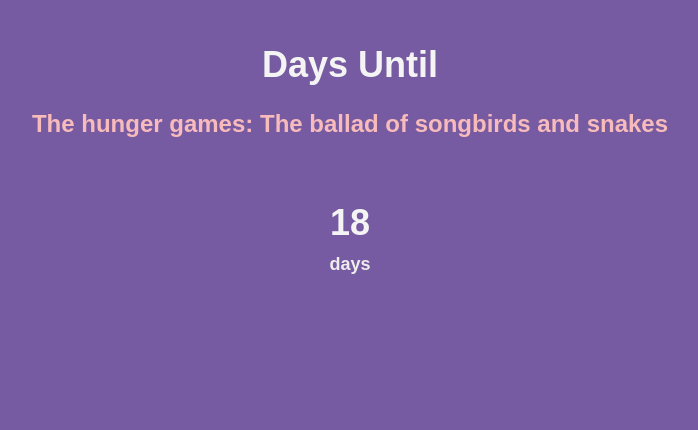
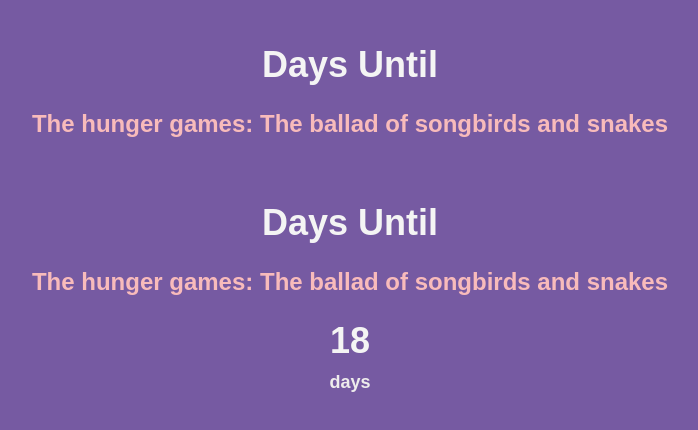
Before and after one commit to KaroGil/daysUntilDate, a React (Create React App) app: page / in a window 1280 px wide. Shown: the top 430 px of the page, without its empty margins (290-988 px from the left). Built offline with nearby package versions, Linux system fonts and the light colour scheme.

Commit message:
since added

```diff
--- a/src/components/DaysUntil.js
+++ b/src/components/DaysUntil.js
@@ -1,6 +1,8 @@
 import React from 'react';
 
 export const DaysUntil = (date) => {
+
+   const movie = "The hunger games: The ballad of songbirds and snakes"
 
     // calculation of days remaining
     const targetDate = new Date(date.date);
@@ -10,7 +12,9 @@
 
   return (
     <div className="App">
-      { daysRemaining==0 ? <h1 id='remaining'>Today</h1> : <h1 id='remaining'>{daysRemaining}</h1>}
+      {daysRemaining < 0 ? <h1>Days Since</h1> : <h1>Days Until</h1>}
+      <h2>{movie}</h2>
+      { daysRemaining === 0 ? <h1 id='remaining'>Today</h1> : <h1 id='remaining'>{daysRemaining}</h1>}
     </div>
   );
 }
```
